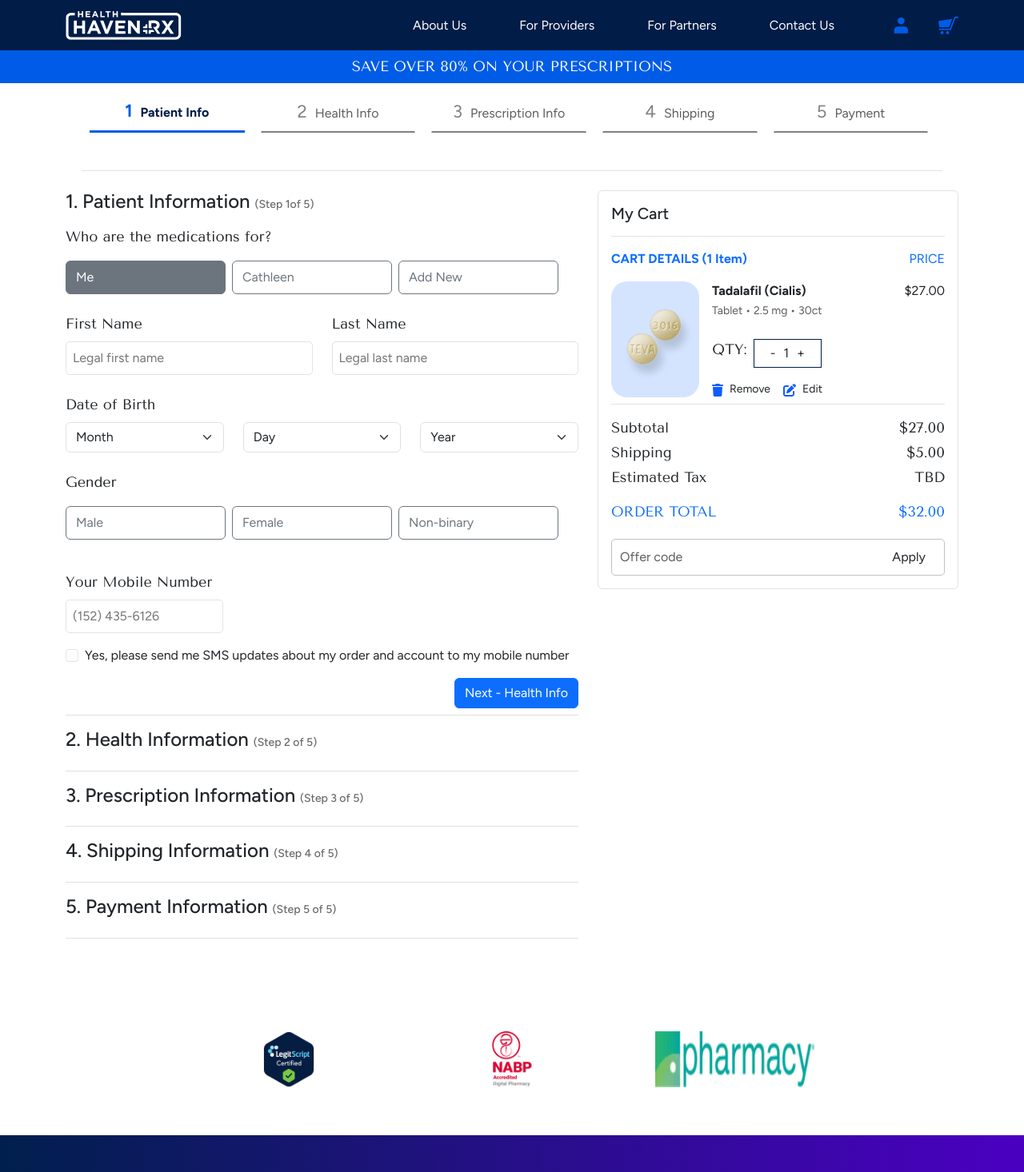
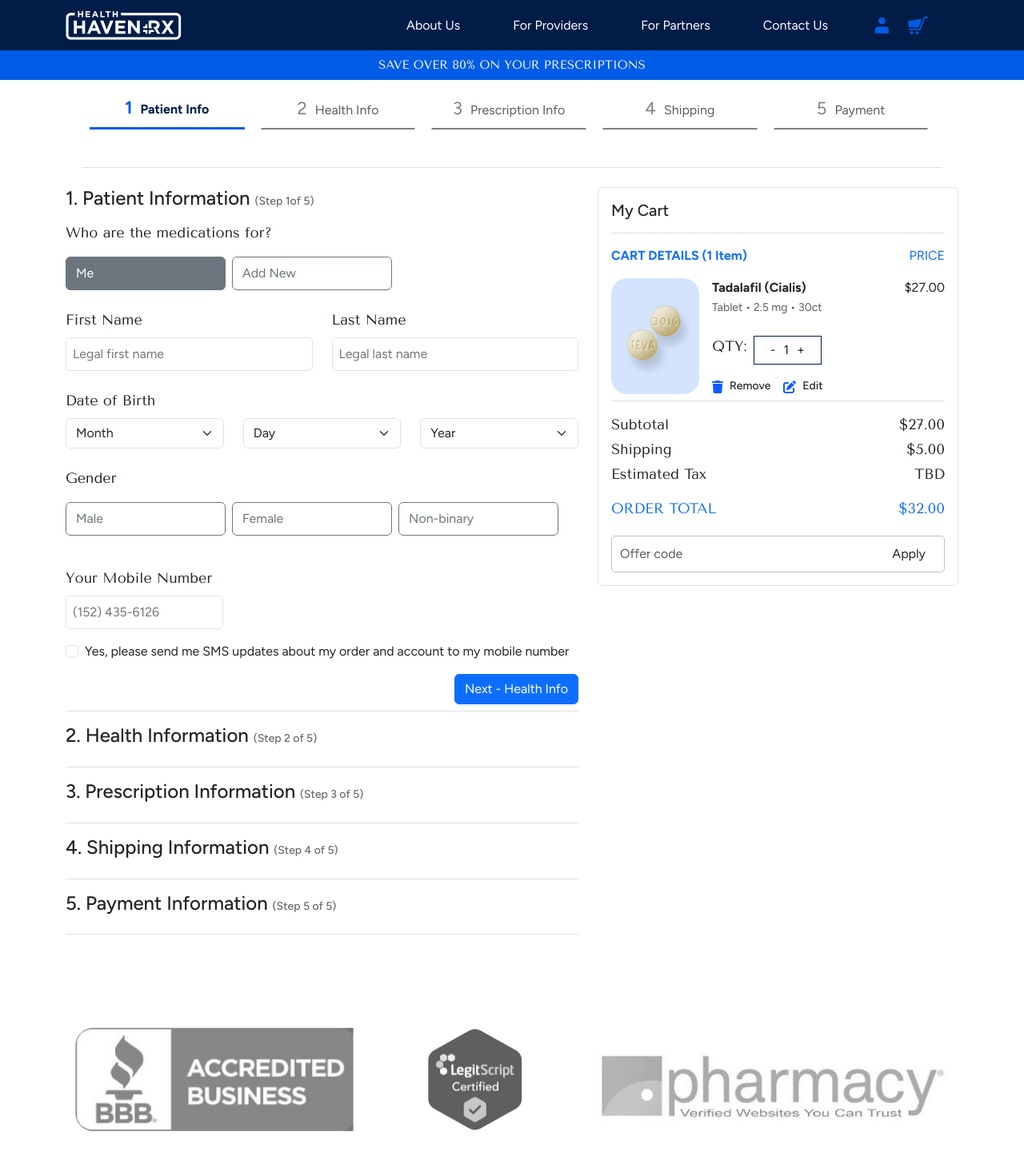
Before and after one commit to shahidrafiq-healthhaven/demo-site, a React (Vite) app: page /checkout in a window 1280 px wide. Shown: the top 1466 px of the page at 80% size. Built offline with nearby package versions, Linux system fonts and the light colour scheme.

Commit message:
new development changes

```diff
--- a/src/App.css
+++ b/src/App.css
@@ -41,7 +41,7 @@
   padding: 7px 0px;
 }
 .header_bottom p{
-  font-size: 18px;
+  font-size: 15px;
   text-transform: uppercase;
 }
 .navbar{
@@ -55,7 +55,10 @@
   font-size: 22px;
   font-weight: 500;
 }
-.user_icon{
+/* .user_icon{
+  margin-right: 38px;
+} */
+.cart_icon{
   margin-right: 38px;
 }
 .footer_main{
@@ -478,6 +481,7 @@
   color: #fff !important;
   display: flex;
   justify-content: space-between;
+  align-items: center;
 }
 .product_detail_right{
   border-radius: 10px;
--- a/src/components/Header/Header.jsx
+++ b/src/components/Header/Header.jsx
@@ -46,9 +46,9 @@
               </li>
             </ul>
 
-            <div className="d-flex align-items-center ms-3">
+            <div className="d-flex align-items-center justify-content-center gap-4">
                 <img src={User} alt="user"  className="user_icon"/>
-                <img src={Cart} alt="cart"  className=""/>
+                <img src={Cart} alt="cart"  className="cart_icon"/>
               {/* <FaUser className="text-white me-3" style={{ cursor: "pointer" }} />
               <FaShoppingCart className="text-white" style={{ cursor: "pointer" }} /> */}
             </div>
--- a/src/pages/Cart.jsx
+++ b/src/pages/Cart.jsx
@@ -8,6 +8,9 @@
 import Partner1 from '../assets/images/partner_1.png';
 import Partner2 from '../assets/images/partner_2.webp';
 import Partner3 from '../assets/images/partner_3.png';
+import P1Img from '../assets/images/p1_img.png';
+import P2Img from '../assets/images/p2_img.png';
+import P3Img from '../assets/images/p3_img.png';
 import Profile from '../assets/images/profile.svg';
 import { FontAwesomeIcon } from '@fortawesome/react-fontawesome';
 import { faEdit } from '@fortawesome/free-solid-svg-icons';
@@ -134,19 +137,25 @@
             </div>
         </div>
         {/* Partner Section */}
-        <div className="partner_section mt-5">
+         <div className="partner_section_main">
             <div className="container">
-                <div className="row partner_section_main justify-content-center">
-                    <div className="col-sm-3 partner_image">
-                        <img src={Partner3} alt="" />
-                    </div>
-                    <div className="col-sm-3 partner_image">
-                        <img src={Partner1} alt="" />
-                    </div>
-                    <div className="col-sm-3 partner_image">
-                        <img src={Partner2} alt="" />
-                    </div>
+            <div className="row">
+                <div className="col-sm-4 mb-3">
+                <div className="partner_card text-start">
+                    <img src={P1Img} alt="" />
                 </div>
+                </div>
+                <div className="col-sm-3 mb-3">
+                <div className="partner_card text-start">
+                    <img src={P2Img} alt=""  className='partner_imag_2'/>
+                </div>
+                </div>
+                <div className="col-sm-5">
+                <div className="partner_card text-start">
+                    <img src={P3Img} alt="" />
+                </div>
+                </div>
+            </div>
             </div>
         </div>
     </div>
--- a/src/pages/Checkout.jsx
+++ b/src/pages/Checkout.jsx
@@ -7,6 +7,9 @@
 import Partner1 from '../assets/images/partner_1.png';
 import Partner2 from '../assets/images/partner_2.webp';
 import Partner3 from '../assets/images/partner_3.png';
+import P1Img from '../assets/images/p1_img.png';
+import P2Img from '../assets/images/p2_img.png';
+import P3Img from '../assets/images/p3_img.png';
 import { FontAwesomeIcon } from '@fortawesome/react-fontawesome';
 import { faEdit } from '@fortawesome/free-solid-svg-icons';
 import { faTrash  } from '@fortawesome/free-solid-svg-icons';
@@ -23,6 +26,8 @@
     recipient: 'Me',
     gender: '',
     pet: '',
+    firstName: '',
+
   });
   const steps = ['Patient Info', 'Health Info', 'Prescription Info', 'Shipping', 'Payment'];
   const [sameAsShipping, setSameAsShipping] = useState(false);
@@ -71,7 +76,7 @@
                 <>
                   <p>Who are the medications for?</p>
                   <div className="my-3" role="group">
-                    {['Me', 'Cathleen', 'Add New'].map((option) => (
+                    {['Me', 'Add New'].map((option) => (
                       <button
                         key={option}
                         type="button"
@@ -110,11 +115,11 @@
                       <div className="row mt-3">
                         <div className="col-sm-6">
                           <p>First Name</p>
-                          <input type="text" placeholder='Legal first name' className='w-100 my-2 p-2 bg-white text-black' />
+                          <input type="text" placeholder='Legal first name' className='w-100 my-2 p-2 bg-white text-black' value={formData.firstName || ''}  onChange={(e) => handleChange('firstName', e.target.value)} />
                         </div>
                         <div className="col-sm-6">
                           <p>Last Name</p>
-                          <input type="text" placeholder='Legal last name' className='w-100 my-2 p-2 bg-white text-black' />
+                          <input type="text" placeholder='Legal last name' className='w-100 my-2 p-2 bg-white text-black' value={formData.lastName || ''} onChange={(e) => handleChange('lastName', e.target.value)}/>
                         </div>
                       </div>
                       <div className="row mt-3">
@@ -184,7 +189,7 @@
                       <div className="row mt-3">
                         <div className="col-sm-6">
                           <p>Your Mobile Number</p>
-                          <input type="text" placeholder='(152) 435-6126' className='my-2 p-2 bg-white text-black' />
+                          <input type="tel" placeholder='(152) 435-6126' className='my-2 p-2 bg-white text-black' value={formData.mobile || ''} onChange={(e) => handleChange('mobile', e.target.value)} />
                         </div>
                       </div>
                       <div className="form-check mt-2 mb-3">
@@ -601,9 +606,9 @@
                   <h5>Shipping Address</h5>
                   <div className="border rounded p-3 mb-3 bg-light">
                     <div className="text-uppercase text-muted small mb-2">Shipping Address</div>
-                    <div>Yinka Ojutalayo<br />
+                    <div>{formData.firstName} {formData.lastName}<br />
                       11 South State Street<br />
-                      Lake Oswego, OR 97034
+                      {formData.mobile}
                     </div>
                   </div>
 
@@ -768,15 +773,18 @@
                     </div>
                   </div>
                   <div className="d-flex gap-3">
+                    <Link to={`/cart`} >
                       <div className="d-flex align-content-center mt-3 gap-2" >
                         <FontAwesomeIcon icon={faTrash } className="star-icon mt-1"/>
                         <small>Remove</small>
                       </div>
+                    </Link>
+                    <Link to={`/cart`} >
                       <div className="d-flex align-content-center mt-3 gap-2" >
                         <FontAwesomeIcon icon={faEdit} className="star-icon mt-1"/>
                         <small>Edit</small>
                       </div>
-
+                    </Link>
                   </div>
                 </div>
               </div>
@@ -808,17 +816,23 @@
         </div>
       </div>
        {/* Partner Section */}
-      <div className="partner_section mt-5">
+      <div className="partner_section_main">
         <div className="container">
-              <div className="row partner_section_main justify-content-center">
-                  <div className="col-sm-3 partner_image">
-                      <img src={Partner3} alt="" />
+          <div className="row">
+              <div className="col-sm-4 mb-3">
+              <div className="partner_card text-start">
+                  <img src={P1Img} alt="" />
               </div>
-                  <div className="col-sm-3 partner_image">
-                      <img src={Partner1} alt="" />
               </div>
-                  <div className="col-sm-3 partner_image">
-                      <img src={Partner2} alt="" />
+              <div className="col-sm-3 mb-3">
+              <div className="partner_card text-start">
+                  <img src={P2Img} alt=""  className='partner_imag_2'/>
+              </div>
+              </div>
+              <div className="col-sm-5">
+              <div className="partner_card text-start">
+                  <img src={P3Img} alt="" />
+              </div>
               </div>
           </div>
         </div>
--- a/src/pages/Product.jsx
+++ b/src/pages/Product.jsx
@@ -7,14 +7,14 @@
 import P2 from '../assets/images/p2.png';
 import P3 from '../assets/images/p3.png';
 import P4 from '../assets/images/p4.png';
+import P1Img from '../assets/images/p1_img.png';
+import P2Img from '../assets/images/p2_img.png';
+import P3Img from '../assets/images/p3_img.png';
 import News1 from '../assets/images/new_1.webp';
 import News2 from '../assets/images/new_2.webp';
 import News3 from '../assets/images/new_3.webp';
 import News4 from '../assets/images/new_4.webp';
 import News5 from '../assets/images/new_5.webp';
-import Partner1 from '../assets/images/partner_1.png';
-import Partner2 from '../assets/images/partner_2.webp';
-import Partner3 from '../assets/images/partner_3.png';
 import { Link } from 'react-router-dom';
 
  const forms = [
@@ -345,22 +345,29 @@
             </div>
          </div>
 
-           {/* Partner Section */}
-         <div className="partner_section mt-5">
+        {/*Partners Section */}
+       <div className="partner_section_main">
             <div className="container">
-                <div className="row partner_section_main justify-content-center">
-                    <div className="col-sm-3 partner_image">
-                        <img src={Partner3} alt="" />
-                    </div>
-                    <div className="col-sm-3 partner_image">
-                        <img src={Partner1} alt="" />
-                    </div>
-                    <div className="col-sm-3 partner_image">
-                        <img src={Partner2} alt="" />
-                    </div>
+            <div className="row">
+                <div className="col-sm-4 mb-3">
+                <div className="partner_card text-start">
+                    <img src={P1Img} alt="" />
+                </div>
+                </div>
+                <div className="col-sm-3 mb-3">
+                <div className="partner_card text-start">
+                    <img src={P2Img} alt=""  className='partner_imag_2'/>
+                </div>
+                </div>
+                <div className="col-sm-5">
+                <div className="partner_card text-start">
+                    <img src={P3Img} alt="" />
+                </div>
                 </div>
             </div>
-         </div>
+
+            </div>
+       </div>
 
     </div>
   );
--- a/src/pages/ProductDetail.jsx
+++ b/src/pages/ProductDetail.jsx
@@ -7,9 +7,9 @@
 import P2 from '../assets/images/p2.png';
 import P3 from '../assets/images/p3.png';
 import P4 from '../assets/images/p4.png';
-import Partner1 from '../assets/images/partner_1.png';
-import Partner2 from '../assets/images/partner_2.webp';
-import Partner3 from '../assets/images/partner_3.png';
+import P1Img from '../assets/images/p1_img.png';
+import P2Img from '../assets/images/p2_img.png';
+import P3Img from '../assets/images/p3_img.png';
 import S3Img1 from '../assets/images/s3_i1.png';
 import S3Img2 from '../assets/images/s3_i2.png';
 import S3Img3 from '../assets/images/s3_i3.png';
@@ -597,21 +597,27 @@
     </div>
 
     {/* Partner Section */}
-      <div className="partner_section mt-5">
-        <div className="container">
-            <div className="row partner_section_main justify-content-center">
-                <div className="col-sm-3 partner_image">
-                    <img src={Partner3} alt="" />
-                </div>
-                <div className="col-sm-3 partner_image">
-                    <img src={Partner1} alt="" />
-                </div>
-                <div className="col-sm-3 partner_image">
-                    <img src={Partner2} alt="" />
-                </div>
+    <div className="partner_section_main">
+      <div className="container">
+        <div className="row">
+            <div className="col-sm-4 mb-3">
+            <div className="partner_card text-start">
+                <img src={P1Img} alt="" />
+            </div>
+            </div>
+            <div className="col-sm-3 mb-3">
+            <div className="partner_card text-start">
+                <img src={P2Img} alt=""  className='partner_imag_2'/>
+            </div>
+            </div>
+            <div className="col-sm-5">
+            <div className="partner_card text-start">
+                <img src={P3Img} alt="" />
+            </div>
             </div>
         </div>
       </div>
+    </div>
   </>
   );
 };
```
Lines whose indentation alone changed are shown as unchanged.
